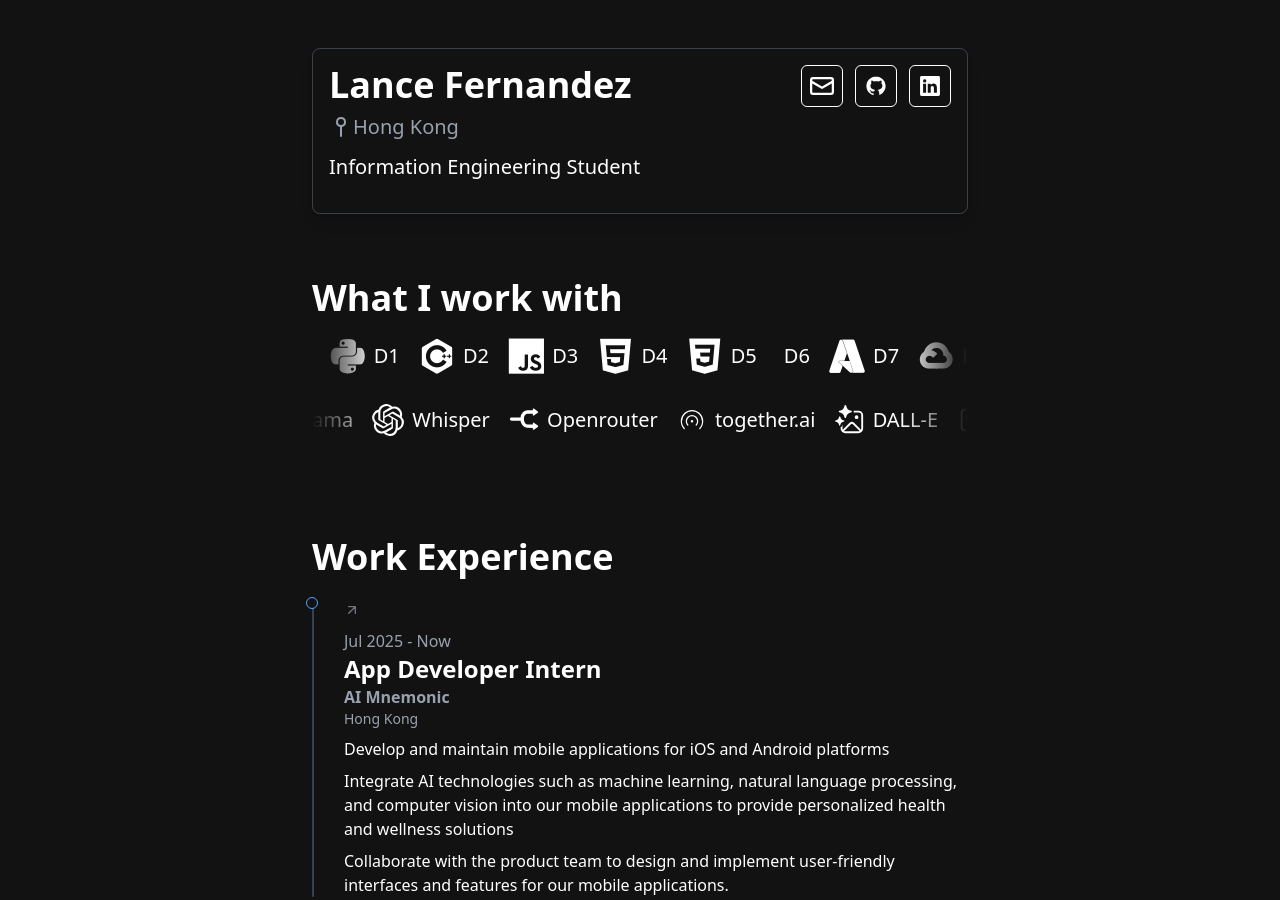
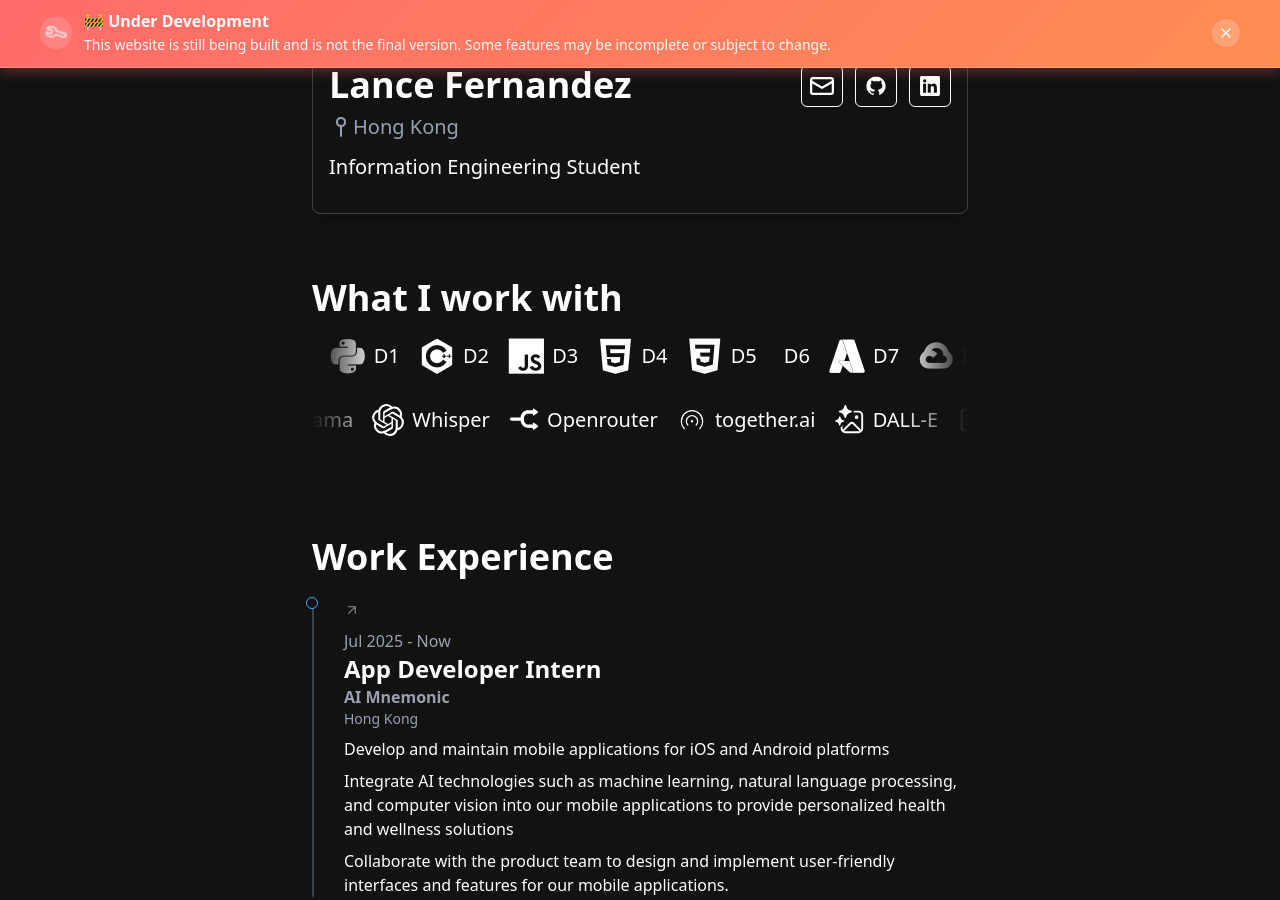
Before and after one commit to lfernande3/lfernande3.github.io, a plain HTML site: page index.html in a window 1280 px wide. Shown: the top 900 px of the page. Drawn offline with nearby package versions, Linux system fonts and the light colour scheme.

Commit message:
"Under Development" Banner

```diff
--- a/index.html
+++ b/index.html
@@ -9,6 +9,27 @@
     <script src="https://cdn.jsdelivr.net/npm/@tailwindcss/browser@4"></script>
 </head>
 <body>
+<!-- Development Warning Banner -->
+<div class="dev-warning-banner">
+    <div class="dev-warning-content">
+        <div class="dev-warning-icon-container">
+            <svg xmlns="http://www.w3.org/2000/svg" width="20" height="20" viewBox="0 0 24 24" fill="none" stroke="currentColor" stroke-width="2" stroke-linecap="round" stroke-linejoin="round">
+                <path d="M14.7 6.3a1 1 0 0 0 0 1.4l1.6 1.6a1 1 0 0 0 1.4 0l3.77-3.77a6 6 0 0 1-7.94 7.94l-6.91 6.91a2.12 2.12 0 0 1-3-3l6.91-6.91a6 6 0 0 1 7.94-7.94l-3.76 3.76z"/>
+            </svg>
+        </div>
+        <div class="dev-warning-text-container">
+            <h3 class="dev-warning-title">🚧 Under Development</h3>
+            <p class="dev-warning-message">This website is still being built and is not the final version. Some features may be incomplete or subject to change.</p>
+        </div>
+        <button class="dev-warning-close" onclick="this.parentElement.parentElement.style.display='none'">
+            <svg xmlns="http://www.w3.org/2000/svg" width="16" height="16" viewBox="0 0 24 24" fill="none" stroke="currentColor" stroke-width="2" stroke-linecap="round" stroke-linejoin="round">
+                <line x1="18" y1="6" x2="6" y2="18"></line>
+                <line x1="6" y1="6" x2="18" y2="18"></line>
+            </svg>
+        </button>
+    </div>
+</div>
+
 <!-- <header class="bg-bg-primary-light dark:bg-bg-primary-dark text-text-primary-light dark:text-text-primary-dark shadow-md">
     <div class="container mx-auto px-4 py-6 flex justify-between items-center">
         <h1 class="text-3xl font-bold">Lance Fernandez</h1>
@@ -604,6 +625,147 @@ html.dark .toaster {
 .toaster.show {
     opacity: 1;
 }
+
+/* Development Warning Banner */
+.dev-warning-banner {
+    position: fixed;
+    top: 0;
+    left: 0;
+    right: 0;
+    z-index: 9999;
+    background: linear-gradient(135deg, #ff6b6b, #ff8e53);
+    color: white;
+    padding: 12px 20px;
+    box-shadow: 0 4px 12px rgba(255, 107, 107, 0.3);
+    animation: slideDown 0.5s ease-out;
+    backdrop-filter: blur(10px);
+    border-bottom: 1px solid rgba(255, 255, 255, 0.2);
+}
+
+.dev-warning-content {
+    max-width: 1200px;
+    margin: 0 auto;
+    display: flex;
+    align-items: center;
+    gap: 12px;
+    position: relative;
+}
+
+.dev-warning-icon-container {
+    flex-shrink: 0;
+    display: flex;
+    align-items: center;
+    justify-content: center;
+    width: 32px;
+    height: 32px;
+    background: rgba(255, 255, 255, 0.2);
+    border-radius: 50%;
+    animation: pulse-warning 2s infinite;
+}
+
+.dev-warning-icon-container svg {
+    animation: rotate-warning 3s linear infinite;
+}
+
+.dev-warning-text-container {
+    flex: 1;
+    min-width: 0;
+}
+
+.dev-warning-title {
+    margin: 0 0 4px 0;
+    font-size: 16px;
+    font-weight: bold;
+    line-height: 1.2;
+}
+
+.dev-warning-message {
+    margin: 0;
+    font-size: 14px;
+    line-height: 1.4;
+    opacity: 0.95;
+}
+
+.dev-warning-close {
+    flex-shrink: 0;
+    background: rgba(255, 255, 255, 0.2);
+    border: none;
+    color: white;
+    width: 28px;
+    height: 28px;
+    border-radius: 50%;
+    display: flex;
+    align-items: center;
+    justify-content: center;
+    cursor: pointer;
+    transition: all 0.3s ease;
+    backdrop-filter: blur(10px);
+}
+
+.dev-warning-close:hover {
+    background: rgba(255, 255, 255, 0.3);
+    transform: scale(1.1);
+}
+
+@keyframes slideDown {
+    from {
+        transform: translateY(-100%);
+        opacity: 0;
+    }
+    to {
+        transform: translateY(0);
+        opacity: 1;
+    }
+}
+
+@keyframes pulse-warning {
+    0%, 100% {
+        opacity: 1;
+        transform: scale(1);
+    }
+    50% {
+        opacity: 0.8;
+        transform: scale(1.02);
+    }
+}
+
+@keyframes rotate-warning {
+    0% {
+        transform: rotate(0deg);
+    }
+    100% {
+        transform: rotate(360deg);
+    }
+}
+
+/* Responsive adjustments */
+@media (max-width: 768px) {
+    .dev-warning-banner {
+        padding: 10px 15px;
+    }
+
+    .dev-warning-content {
+        gap: 10px;
+    }
+
+    .dev-warning-title {
+        font-size: 14px;
+    }
+
+    .dev-warning-message {
+        font-size: 12px;
+    }
+
+    .dev-warning-icon-container {
+        width: 28px;
+        height: 28px;
+    }
+
+    .dev-warning-close {
+        width: 24px;
+        height: 24px;
+    }
+}
 </style>
 
 <script>
```
Also changed, not shown: nig.html (deleted, +0 -22 lines).
